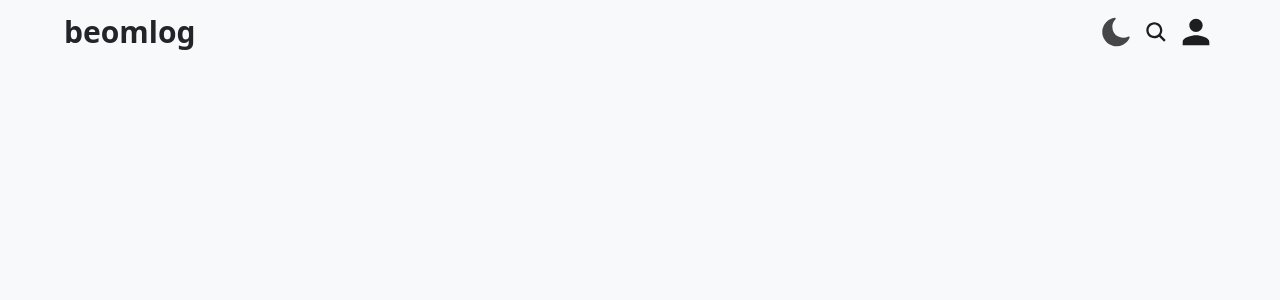
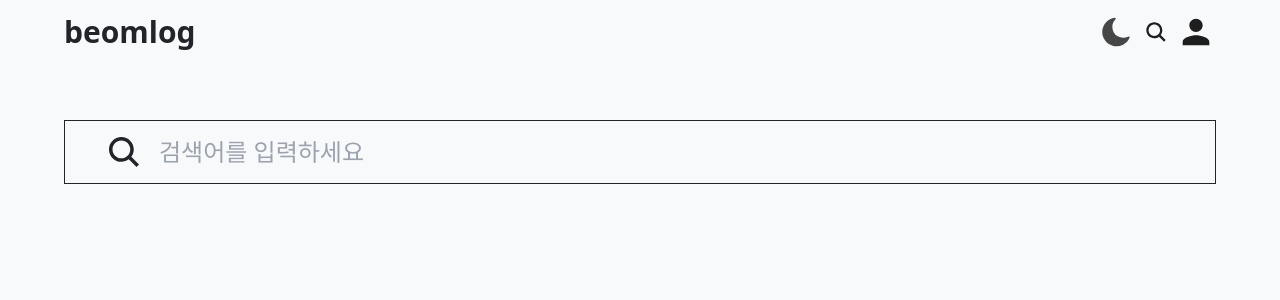
Before and after one commit to kimbeomchang/beomlog-front-react, a React (Vite) app: page /search in a window 1280 px wide. Before the commit this address had no page. Shown: the top 300 px of the page. Built offline with nearby package versions, Linux system fonts and the light colour scheme.

Commit message:
[feat] 검색, 검색 결과 페이지 생성

```diff
--- /dev/null
+++ b/src/pages/Search/Result/index.tsx
@@ -0,0 +1,20 @@
+import React from 'react';
+
+export const ResultPage: React.FC = () => {
+	const count = 0;
+
+	// TODO: 검색 기능 추가 2023.04.01 kbc
+	return (
+		<div className="flex flex-1 flex-col">
+			{count ? (
+				<>
+					<p className="mt-4 mb-16 text-light-text-1 dark:text-dark-text-1">
+						총 <strong>{count}개</strong>의 포스트를 찾았습니다.
+					</p>
+
+					<div className="flex flex-1 bg-magenta" />
+				</>
+			) : null}
+		</div>
+	);
+};
--- /dev/null
+++ b/src/pages/Search/index.tsx
@@ -0,0 +1,21 @@
+import React from 'react';
+
+import { ReactComponent as SearchIcon } from '@assets/icons/search.svg';
+
+import { ResultPage } from './Result';
+
+export const SearchPage: React.FC = () => {
+	return (
+		<div className="flex flex-1 flex-col mt-14">
+			<div className="flex px-6 h-16 border-[1px] border-solid border-light-text-1 dark:border-dark-text-1">
+				<SearchIcon className="flex max-w-3xl h-full fill-light-text-1 dark:fill-dark-text-1" />
+				<input
+					placeholder="검색어를 입력하세요"
+					className="flex flex-1 text-[24px] text-light-text-1 dark:text-dark-text-1 outline-none bg-light-bg-page-1 dark:bg-dark-bg-page-1 "
+				/>
+			</div>
+
+			<ResultPage />
+		</div>
+	);
+};
--- a/src/routes/index.tsx
+++ b/src/routes/index.tsx
@@ -2,6 +2,7 @@ import React from 'react';
 import { useRoutes } from 'react-router-dom';
 
 import { HomePage } from '@pages/Home';
+import { SearchPage } from '@pages/Search';
 
 export const Routes: React.FC = () => {
 	return (
@@ -12,6 +13,10 @@ export const Routes: React.FC = () => {
 					path: '/',
 					element: <HomePage />,
 				},
+				{
+					path: 'search',
+					element: <SearchPage />,
+				},
 			])}
 		</div>
 	);
```
